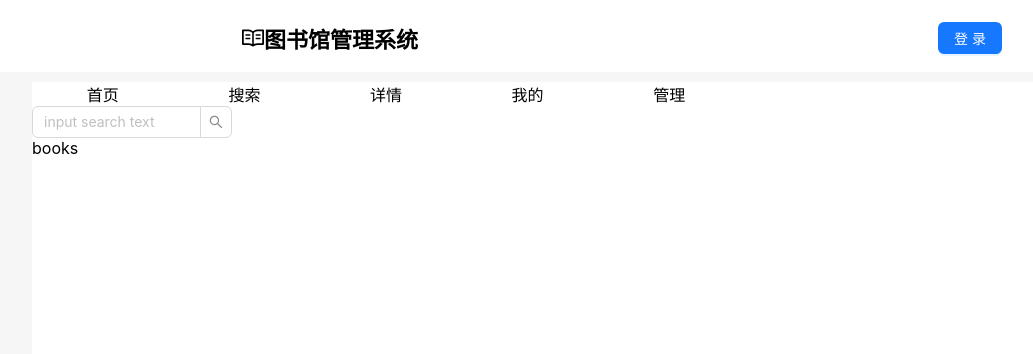
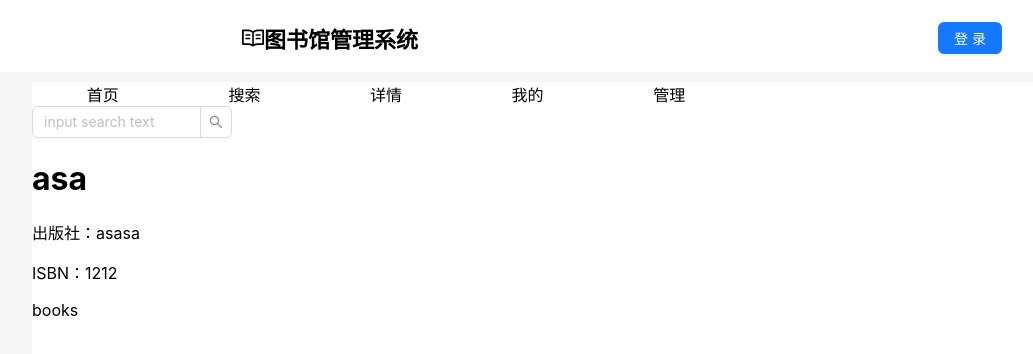
Before and after one commit to Willard27/library, a React (Create React App) app: page /find in a window 1280 px wide. Shown: the top 354 px of the page, without its empty margins (18-1051 px from the left). Built offline with nearby package versions, Linux system fonts and the light colour scheme.

Commit message:
feat: 封装书信息组件

```diff
--- a/src/pages/Find/components/one_book.js
+++ b/src/pages/Find/components/one_book.js
@@ -0,0 +1,10 @@
+function OneBook(params) {
+  return (
+    <div className="one_book_wrap">
+      <h1>{params.name}</h1>
+      <p>出版社：{params.editor}</p>
+      <p>ISBN：{params.isbn}</p>
+    </div>
+  );
+}
+export default OneBook;
--- a/src/pages/Find/index.js
+++ b/src/pages/Find/index.js
@@ -1,8 +1,13 @@
 import { Input } from "antd";
+import OneBook from "./components/one_book";
 const { Search } = Input;
 function Find() {
   const onSearch = (value, _e, info) => console.log(info?.source, value);
 
+  const books = [];
+  for (let i = 0; i < books.length; i++) {
+    books.push({});
+  }
   return (
     <div className="find">
       <div className="search_wrap">
@@ -15,6 +20,7 @@ function Find() {
           }}
         />
       </div>
+      <OneBook name="asa" editor="asasa" isbn="1212" />
       <div className="recommend_wrap">books</div>
     </div>
   );
--- a/src/store/slices/book.js
+++ b/src/store/slices/book.js
@@ -3,6 +3,7 @@ import { createSlice } from "@reduxjs/toolkit";
 const initialState = {
   list: ["book1", "book2"],
   count: 1,
+  top3: [],
 };
 
 export const bookSlice = createSlice({
```
Also changed, not shown: src/pages/Find/components/condition.js (added), src/pages/Find/components/tiaojian.js (deleted), src/store/slices/booklist.js (added), src/store/slices/menu.js (added).
